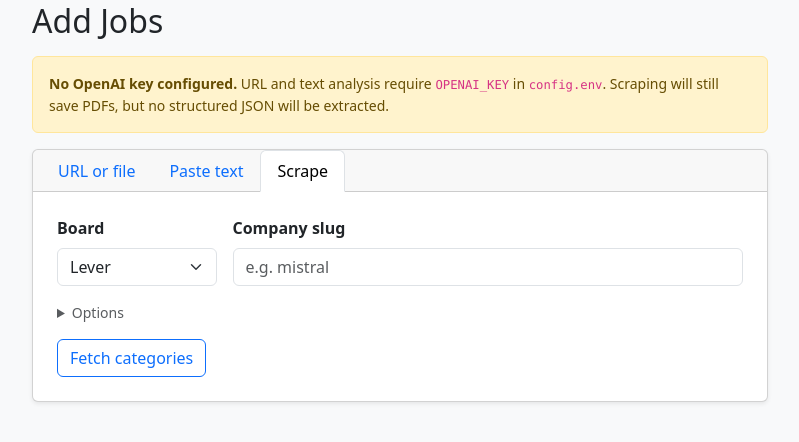
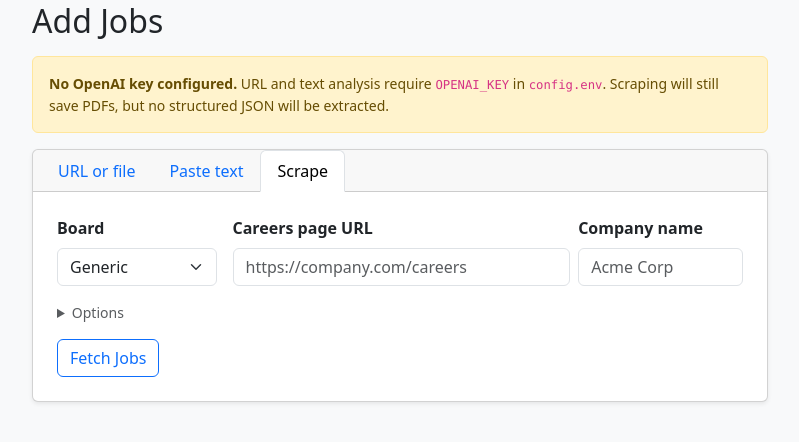
Before and after one commit to sarusso/jobfit, a Flask app: page /add-jobs in a window 1280 px wide, after a click on "Scrape". Shown: the part 118-560 px from the top of the page, without its empty margins (240-1039 px from the left). Run offline with Flask 3, Linux system fonts and the light colour scheme; some libraries are stand-ins or nearby versions.

Commit message:
Refactor scrape flow: fetch full job list upfront, two-level selection UI
- Scrapers: replace fetch_categories+fetch_links with fetch_jobs() returning
  [{title, url, category}]; fetch_categories/fetch_links become wrappers
- scrape_iter now accepts jobs: list[dict] (titles available before LLM)
- App: /scrape/categories returns full job list; /scrape/confirm stores
  explicit job selection server-side (_scrape_sessions) to avoid cookie limits
- Scrape UI: step 2 shows jobs grouped by category with two-level checkboxes
  (category header with indeterminate state, individual job rows)
- Log pre-populated with all selected jobs on start, updated in-place per event
- View company button moved below the log; Fetch Jobs button shows loading state
- Generic scraper is now the default board selection
- job.html: requirements/nice-to-have moved to left column below responsibilities;
  right column is CV evaluation only; fire emoji removed from brutal badge

Co-Authored-By: Claude Sonnet 4.6 <noreply@anthropic.com>

```diff
--- a/app.py
+++ b/app.py
@@ -29,6 +29,9 @@ CONFIG_FILE     = Path(__file__).parent / "config.env"
 app = Flask(__name__)
 app.secret_key = "jobscraper-local"
 app.config["MAX_CONTENT_LENGTH"] = 32 * 1024 * 1024  # 32 MB
+
+# Server-side store for scrape sessions (avoids cookie-size limits)
+_scrape_sessions: dict[str, dict] = {}
 
 logging.basicConfig(
     level=logging.DEBUG,
@@ -649,7 +652,7 @@ def scrape_categories():
             return json.dumps({"error": "Company slug is required."}), 400
         base_url = f"https://jobs.lever.co/{company}"
         try:
-            cats = LeverScraper().fetch_categories(base_url)
+            jobs = LeverScraper().setup(DATA_DIR).fetch_jobs(base_url)
         except Exception as e:
             return json.dumps({"error": str(e)}), 500
     else:
@@ -663,62 +666,59 @@ def scrape_categories():
             return json.dumps({"error": "OPENAI_KEY is required for generic scraping."}), 400
         base_url = url
         try:
-            cats = GenericScraper().setup(DATA_DIR, client).fetch_categories(base_url)
+            jobs = GenericScraper().setup(DATA_DIR, client).fetch_jobs(base_url)
         except Exception as e:
             return json.dumps({"error": str(e)}), 500
 
-    return json.dumps({"categories": cats, "base_url": base_url})
+    return json.dumps({"jobs": jobs, "base_url": base_url})
 
 
 @app.route("/add-jobs/scrape/confirm", methods=["POST"])
 def scrape_confirm():
-    data = request.get_json(force=True) or {}
-    session["_scrape"] = {
-        "board":      data.get("board", "lever"),
-        "company":    data.get("company", ""),
-        "base_url":   data.get("base_url", ""),
-        "categories": data.get("categories") or None,
-        "limit":      data.get("limit"),
+    import uuid
+    data      = request.get_json(force=True) or {}
+    scrape_id = str(uuid.uuid4())
+    limit     = data.get("limit")
+    jobs      = data.get("jobs") or []
+    if limit:
+        jobs = jobs[:int(limit)]
+    _scrape_sessions[scrape_id] = {
+        "board":   data.get("board", "lever"),
+        "company": data.get("company", ""),
+        "jobs":    jobs,
     }
+    session["_scrape_id"] = scrape_id
     return json.dumps({"ok": True})
 
 
 @app.route("/add-jobs/scrape/stream")
 def scrape_stream():
-    params = session.get("_scrape")
+    scrape_id = session.get("_scrape_id")
+    params    = _scrape_sessions.pop(scrape_id, None) if scrape_id else None
     if not params:
         abort(400, "No scrape session.")
 
-    board      = params.get("board", "lever")
-    company    = params.get("company", "")
-    base_url   = params.get("base_url", "")
-    categories = params.get("categories")
-    limit      = params.get("limit")
-    client     = _openai_client()
+    board   = params.get("board", "lever")
+    company = params.get("company", "")
+    jobs    = params.get("jobs", [])
+    client  = _openai_client()
 
-    # Slugify company name for use as directory (generic board supplies a display name)
+    # Slugify company name for directory
     company_slug = re.sub(r"[^\w\s-]", "", company.lower())
     company_slug = re.sub(r"[\s-]+", "_", company_slug).strip("_") or "company"
 
     def generate():
-        try:
-            if board == "lever":
-                from lever_scraper import LeverScraper
-                scraper = LeverScraper().setup(DATA_DIR, client)
-            else:
-                from generic_scraper import GenericScraper
-                scraper = GenericScraper().setup(DATA_DIR, client)
-            links = scraper.fetch_links(base_url, categories)
-        except Exception as e:
-            yield f"data: {json.dumps({'error': str(e), 'done': True, 'total': 0})}\n\n"
-            return
-        if limit:
-            links = links[:int(limit)]
-        total = len(links)
+        total = len(jobs)
         if not total:
             yield f"data: {json.dumps({'done': True, 'total': 0})}\n\n"
             return
-        for event in scraper.scrape_iter(links, company_slug):
+        if board == "lever":
+            from lever_scraper import LeverScraper
+            scraper = LeverScraper().setup(DATA_DIR, client)
+        else:
+            from generic_scraper import GenericScraper
+            scraper = GenericScraper().setup(DATA_DIR, client)
+        for event in scraper.scrape_iter(jobs, company_slug):
             event["total"] = total
             yield f"data: {json.dumps(event)}\n\n"
         yield f"data: {json.dumps({'done': True, 'total': total, 'company': company_slug})}\n\n"
--- a/templates/add_jobs.html
+++ b/templates/add_jobs.html
@@ -95,18 +95,18 @@
             <label class="form-label fw-semibold">Board</label>
             <select id="scrapeBoard" class="form-select" onchange="updateBoardFields()">
               <option value="lever">Lever</option>
-              <option value="generic">Generic</option>
+              <option value="generic" selected>Generic</option>
             </select>
           </div>
 
           {# Lever fields #}
-          <div class="col-sm-9" id="fieldLeverSlug">
+          <div class="col-sm-9 d-none" id="fieldLeverSlug">
             <label class="form-label fw-semibold">Company slug</label>
             <input type="text" id="scrapeCompany" class="form-control" placeholder="e.g. mistral">
           </div>
 
           {# Generic fields #}
-          <div class="col-sm-9 d-none" id="fieldGeneric">
+          <div class="col-sm-9" id="fieldGeneric">
             <div class="row g-2">
               <div class="col-sm-8">
                 <label class="form-label fw-semibold">Careers page URL</label>
@@ -128,19 +128,21 @@
           </div>
         </details>
 
-        <button class="btn btn-outline-primary" onclick="fetchCategories()">
+        <button class="btn btn-outline-primary" id="fetchBtn" onclick="fetchCategories()">
           <span id="fetchSpinner" class="spinner-border spinner-border-sm d-none me-1" role="status"></span>
-          Fetch categories
+          <span id="fetchBtnLabel">Fetch Jobs</span>
         </button>
         <p id="fetchError" class="text-danger small mt-2 mb-0 d-none"></p>
       </div>
 
-      {# Step 2: categories #}
+      {# Step 2: job list #}
       <div id="scrapeStep2" class="d-none">
         <hr class="my-4">
-        <p class="fw-semibold mb-1">Select categories to scrape:</p>
-        <p class="text-muted small mb-3" id="scrapeJobCount"></p>
-        <div id="categoryList" class="mb-3 d-flex flex-wrap gap-2"></div>
+        <div class="d-flex align-items-baseline justify-content-between mb-2">
+          <p class="fw-semibold mb-0">Select jobs to scrape:</p>
+          <span class="text-muted small" id="scrapeJobCount"></span>
+        </div>
+        <div id="jobList" class="mb-3"></div>
         <div class="d-flex gap-2 mb-4">
           <button class="btn btn-sm btn-outline-secondary" onclick="selectAll(true)">All</button>
           <button class="btn btn-sm btn-outline-secondary" onclick="selectAll(false)">None</button>
@@ -166,6 +168,7 @@
         </div>
         <div id="scrapeLog" class="font-monospace small border rounded p-2 bg-light"
              style="max-height:180px;overflow-y:auto"></div>
+        <div id="scrapeViewCompany" class="mt-2 d-none"></div>
       </div>
 
     </div>{# end tab-scrape #}
@@ -191,6 +194,7 @@
 });
 
 let _baseUrl = '';
+let _allJobs = [];   // [{title, url, category}]
 let _es = null;
 
 function updateBoardFields() {
@@ -219,6 +223,9 @@ async function fetchCategories() {
     payload.company = company;
   }
 
+  const btn = document.getElementById('fetchBtn');
+  btn.disabled = true;
+  document.getElementById('fetchBtnLabel').textContent = 'Fetching…';
   spinner.classList.remove('d-none');
   try {
     const resp = await fetch('/add-jobs/scrape/categories', {
@@ -228,39 +235,90 @@ async function fetchCategories() {
     });
     const data = await resp.json();
     spinner.classList.add('d-none');
+    btn.disabled = false;
+    document.getElementById('fetchBtnLabel').textContent = 'Fetch Jobs';
     if (data.error) {
       errEl.textContent = data.error;
       errEl.classList.remove('d-none');
       return;
     }
     _baseUrl = data.base_url;
-    renderCategories(data.categories);
+    _allJobs = data.jobs || [];
+    renderJobs(_allJobs);
     document.getElementById('scrapeStep2').classList.remove('d-none');
   } catch (e) {
     spinner.classList.add('d-none');
+    btn.disabled = false;
+    document.getElementById('fetchBtnLabel').textContent = 'Fetch Jobs';
     errEl.textContent = 'Request failed: ' + e.message;
     errEl.classList.remove('d-none');
   }
 }
 
-function renderCategories(cats) {
-  const el = document.getElementById('categoryList');
-  if (!cats.length) {
-    el.innerHTML = '<span class="text-muted small">No categories found — all jobs will be scraped.</span>';
+function renderJobs(jobs) {
+  const el = document.getElementById('jobList');
+  if (!jobs.length) {
+    el.innerHTML = '<span class="text-muted small">No jobs found.</span>';
     document.getElementById('scrapeJobCount').textContent = '';
     return;
   }
-  el.innerHTML = cats.map(c => `
-    <div class="form-check form-check-inline border rounded px-3 py-1 m-0 bg-white">
-      <input class="form-check-input category-check" type="checkbox" value="${c}" id="cat-${c}" checked>
-      <label class="form-check-label small" for="cat-${c}">${c}</label>
-    </div>`).join('');
+
+  // Group by category
+  const groups = {};
+  const order  = [];
+  for (const job of jobs) {
+    const cat = job.category || 'General';
+    if (!groups[cat]) { groups[cat] = []; order.push(cat); }
+    groups[cat].push(job);
+  }
+
+  const catCount = order.length;
   document.getElementById('scrapeJobCount').textContent =
-    `${cats.length} categor${cats.length === 1 ? 'y' : 'ies'} found.`;
+    `${jobs.length} job${jobs.length !== 1 ? 's' : ''} · ${catCount} categor${catCount !== 1 ? 'ies' : 'y'}`;
+
+  el.innerHTML = order.map((cat, ci) => {
+    const catId = `cat-${ci}`;
+    const rows = groups[cat].map((job, ji) => {
+      const jobId = `job-${ci}-${ji}`;
+      const safeTitle = job.title.replace(/"/g, '&quot;');
+      const safeUrl   = job.url.replace(/"/g, '&quot;');
+      return `<div class="d-flex align-items-center ps-4 py-1 border-bottom border-light">
+        <input class="form-check-input job-check flex-shrink-0 me-2" type="checkbox"
+               data-cat="${ci}" value="${safeUrl}" data-title="${safeTitle}"
+               id="${jobId}" checked onchange="updateCatToggle(${ci})">
+        <label class="form-check-label small text-truncate" for="${jobId}" style="max-width:100%"
+               title="${safeTitle}">${job.title}</label>
+      </div>`;
+    }).join('');
+    return `<div class="border rounded mb-2 overflow-hidden">
+      <div class="d-flex align-items-center px-3 py-2 bg-light">
+        <input class="form-check-input flex-shrink-0 me-2 cat-toggle" type="checkbox"
+               id="${catId}" data-ci="${ci}" checked onchange="toggleCategory(this)">
+        <label class="form-check-label fw-semibold small mb-0 me-2" for="${catId}">${cat}</label>
+        <span class="badge bg-secondary ms-auto" style="font-weight:400">${groups[cat].length}</span>
+      </div>
+      ${rows}
+    </div>`;
+  }).join('');
+}
+
+function toggleCategory(catCb) {
+  const ci = catCb.dataset.ci;
+  catCb.indeterminate = false;
+  document.querySelectorAll(`.job-check[data-cat="${ci}"]`).forEach(cb => cb.checked = catCb.checked);
+}
+
+function updateCatToggle(ci) {
+  const jobs    = [...document.querySelectorAll(`.job-check[data-cat="${ci}"]`)];
+  const checked = jobs.filter(cb => cb.checked).length;
+  const catCb   = document.querySelector(`.cat-toggle[data-ci="${ci}"]`);
+  catCb.checked       = checked > 0;
+  catCb.indeterminate = checked > 0 && checked < jobs.length;
 }
 
 function selectAll(checked) {
-  document.querySelectorAll('.category-check').forEach(cb => cb.checked = checked);
+  document.querySelectorAll('.job-check').forEach(cb => cb.checked = checked);
+  document.querySelectorAll('.cat-toggle').forEach(cb => { cb.checked = checked; cb.indeterminate = false; });
 }
 
 function resetScraper() {
@@ -269,26 +327,41 @@ function resetScraper() {
 }
 
 async function startScrape() {
-  const board      = document.getElementById('scrapeBoard').value;
-  const company    = board === 'lever'
+  const board   = document.getElementById('scrapeBoard').value;
+  const company = board === 'lever'
     ? document.getElementById('scrapeCompany').value.trim()
     : document.getElementById('scrapeCompanyName').value.trim();
-  const limit      = parseInt(document.getElementById('scrapeLimit').value) || null;
-  const categories = [...document.querySelectorAll('.category-check:checked')].map(cb => cb.value);
+  const limit   = parseInt(document.getElementById('scrapeLimit').value) || null;
+  const jobs    = [...document.querySelectorAll('.job-check:checked')].map(cb => ({
+    url: cb.value, title: cb.dataset.title,
+  }));
 
   await fetch('/add-jobs/scrape/confirm', {
     method: 'POST',
     headers: {'Content-Type': 'application/json'},
-    body: JSON.stringify({board, company, base_url: _baseUrl, categories, limit}),
+    body: JSON.stringify({board, company, base_url: _baseUrl, jobs, limit}),
   });
 
   document.getElementById('scrapeStep2').classList.add('d-none');
   document.getElementById('scrapeStep3').classList.remove('d-none');
-  document.getElementById('scrapeLog').innerHTML = '';
   document.getElementById('scrapeBar').style.width = '0%';
-  document.getElementById('scrapeProgressLabel').textContent = 'Fetching job links…';
+  document.getElementById('scrapeProgressLabel').textContent = 'Scraping…';
   document.getElementById('scrapeCounts').textContent = '';
   document.getElementById('scrapeCurrentTitle').textContent = '';
+  document.getElementById('scrapeViewCompany').classList.add('d-none');
+
+  // Pre-populate log with all selected jobs
+  const log = document.getElementById('scrapeLog');
+  const pad = String(jobs.length).length;
+  log.innerHTML = '';
+  jobs.forEach((job, i) => {
+    const line = document.createElement('div');
+    line.id          = `log-line-${i + 1}`;
+    line.className   = 'text-muted';
+    line.textContent = `[${String(i + 1).padStart(pad)}/${jobs.length}] ${job.title}`;
+    log.appendChild(line);
+  });
+  log.scrollTop = 0;
 
   _es = new EventSource('/add-jobs/scrape/stream');
   document.getElementById('cancelScrape').classList.remove('d-none');
@@ -306,22 +379,26 @@ async function startScrape() {
       document.getElementById('scrapeBar').style.width = '100%';
       document.getElementById('scrapeCounts').textContent = '';
       document.getElementById('scrapeCurrentTitle').textContent = '';
-      document.getElementById('scrapeProgressLabel').innerHTML =
-        `Done — ${d.total} job${d.total !== 1 ? 's' : ''} scraped.` +
-        (d.company ? ` <a href="/${d.company}" class="btn btn-sm btn-success ms-2">View company</a>` : '');
+      document.getElementById('scrapeProgressLabel').textContent =
+        `Done — ${d.total} job${d.total !== 1 ? 's' : ''} scraped.`;
+      if (d.company) {
+        const vc = document.getElementById('scrapeViewCompany');
+        vc.innerHTML = `<a href="/${d.company}" class="btn btn-sm btn-success">View company</a>`;
+        vc.classList.remove('d-none');
+      }
       return;
     }
-    const pct = d.total ? Math.round((d.current / d.total) * 100) : 0;
-    document.getElementById('scrapeBar').style.width          = pct + '%';
-    document.getElementById('scrapeProgressLabel').textContent = 'Scraping…';
-    document.getElementById('scrapeCounts').textContent       = `${d.current} / ${d.total}`;
-    document.getElementById('scrapeCurrentTitle').textContent  = d.title || d.url || '';
-    const log  = document.getElementById('scrapeLog');
-    const line = document.createElement('div');
-    line.className   = d.error ? 'text-danger' : 'text-muted';
-    line.textContent = `[${d.current}/${d.total}] ${d.title || d.url}${d.error ? ' — ' + d.error : ''}`;
-    log.appendChild(line);
-    log.scrollTop = log.scrollHeight;
+    const pct  = d.total ? Math.round((d.current / d.total) * 100) : 0;
+    const pad2 = String(d.total).length;
+    document.getElementById('scrapeBar').style.width    = pct + '%';
+    document.getElementById('scrapeCounts').textContent = `${d.current} / ${d.total}`;
+    document.getElementById('scrapeCurrentTitle').textContent = d.title || d.url || '';
+    const line = document.getElementById(`log-line-${d.current}`);
+    if (line) {
+      line.className   = d.error ? 'text-danger' : '';
+      line.textContent = `[${String(d.current).padStart(pad2)}/${d.total}] ${d.title || d.url}${d.error ? ' — ' + d.error : ''}`;
+      line.scrollIntoView({block: 'nearest'});
+    }
   };
   _es.onerror = () => finishScrape();
 }
```
Also changed, not shown: base_scraper.py (+57 -53 lines), generic_scraper.py (+5 -21 lines), lever_scraper.py (+14 -29 lines), templates/job.html (+29 -29 lines).
